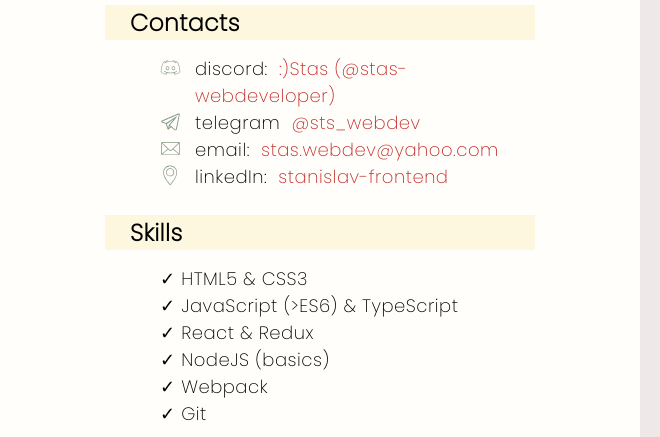
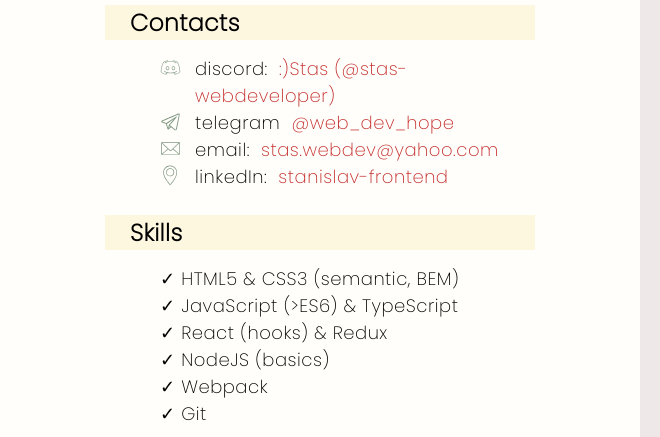
Before and after one commit to stas-webdeveloper/rsschool-cv, a plain HTML site: page index.html in a window 1280 px wide. Shown: the part 272-709 px from the top of the page, 0-660 px from the left. Drawn offline with Linux system fonts and the light colour scheme.

Commit message:
feat: delete code section in html

```diff
--- a/index.html
+++ b/index.html
@@ -61,8 +61,8 @@
                         </li>
                         <li class="contact-item">
                             telegram
-                            <a href="https://t.me/sts_webdev" class="link">
-                                &nbsp;@sts_webdev
+                            <a href="https://t.me/web_dev_hope" class="link">
+                                &nbsp;@web_dev_hope
                             </a>
                         </li>
                         <li class="contact-item">
@@ -82,9 +82,9 @@
                 <section class="section" id="skills">
                     <h2 class="section-title">Skills</h2>
                     <ul class="skills">
-                        <li>✓ HTML5 & CSS3</li>
+                        <li>✓ HTML5 & CSS3 (semantic, BEM)</li>
                         <li>✓ JavaScript (>ES6) & TypeScript</li>
-                        <li>✓ React & Redux</li>
+                        <li>✓ React (hooks) & Redux</li>
                         <li>✓ NodeJS (basics)</li>
                         <li>✓ Webpack</li>
                         <li>✓ Git</li>
@@ -189,7 +189,7 @@
                         </li>
                     </ul>
                 </section>
-                <section class="section" id="code">
+                <!-- <section class="section" id="code">
                     <h2 class="section-title">Code</h2>
                     <pre>
                         <code class="code">
@@ -201,7 +201,7 @@
         }
                         </code>
                     </pre>
-                </section>
+                </section> -->
             </div>
         </div>
     </main>
```
